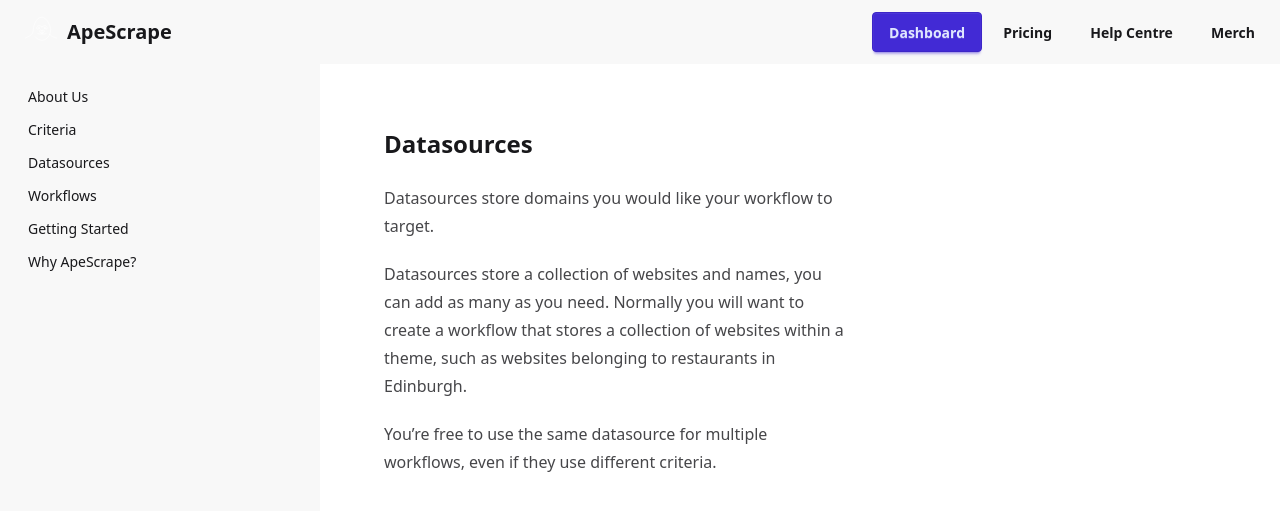
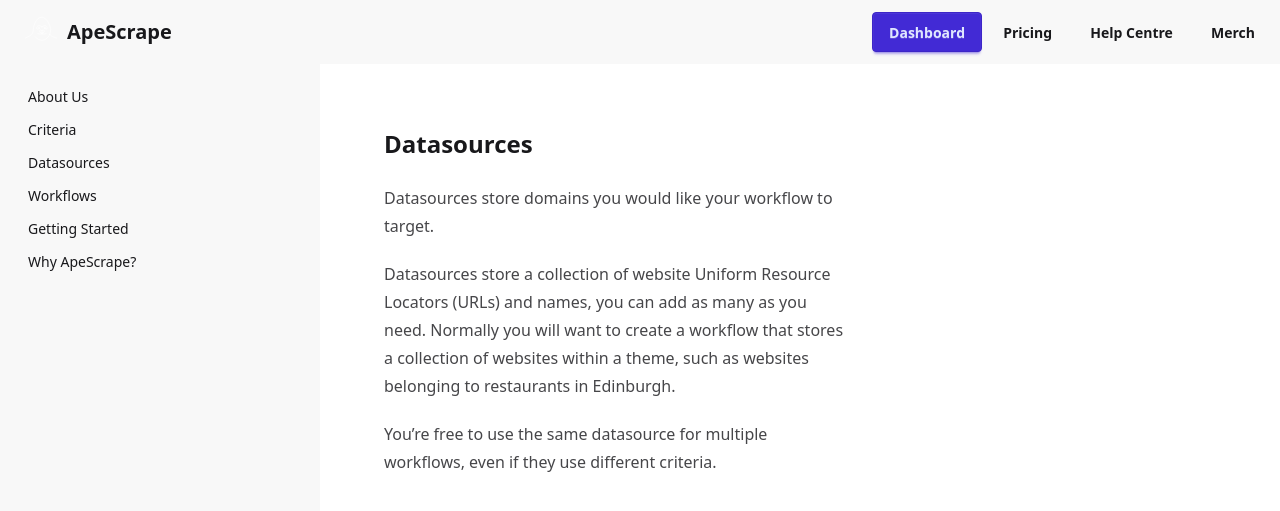
Before and after one commit to 5-quid-coders/apescrape-site, a Jekyll site: the page built from _help/3datasource.md, in a window 1280 px wide and 900 px high. Shown: the top 511 px of the window. Built offline with Jekyll 4.4.1, drawn with Linux system fonts in a browser that asks for light colours.

Commit message:
Update 3datasource.md

```diff
--- a/_help/3datasource.md
+++ b/_help/3datasource.md
@@ -7,6 +7,6 @@
 
 Datasources store domains you would like your workflow to target.
 
-Datasources store a collection of websites and names, you can add as many as you need. Normally you will want to create a workflow that stores a collection of websites within a theme, such as websites belonging to restaurants in Edinburgh.
+Datasources store a collection of website Uniform Resource Locators (URLs) and names, you can add as many as you need. Normally you will want to create a workflow that stores a collection of websites within a theme, such as websites belonging to restaurants in Edinburgh.
 
 You're free to use the same datasource for multiple workflows, even if they use different criteria.
```
